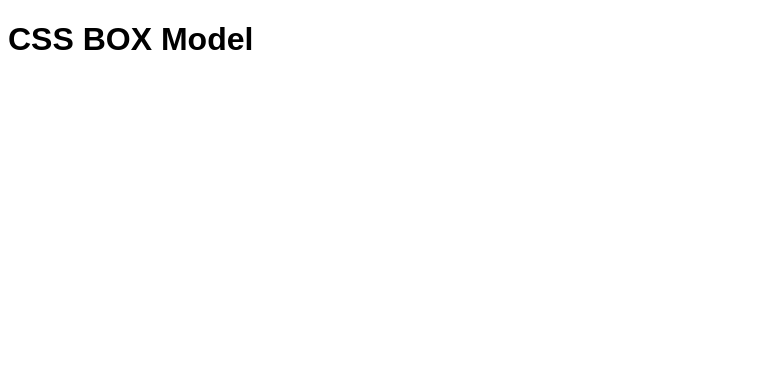
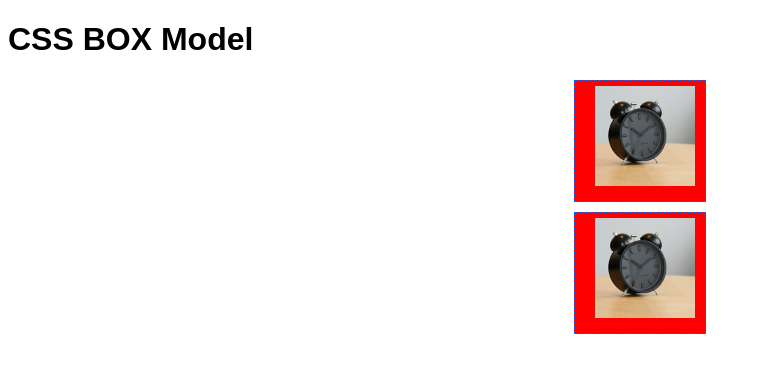
Before and after one commit to hectorip/CSSBoxModel, a plain HTML site: page index.html in a window 1280 px wide. Shown: the whole page, without its empty margins (0-760 px from the left). Drawn offline with Linux system fonts and the light colour scheme.

Commit message:
Box model

```diff
--- a/css/main.css
+++ b/css/main.css
@@ -1,3 +1,12 @@
 *{
     font-family: sans-serif;
 }
+
+img{
+    background-color: red;
+    display: block;
+    width: 100px;
+    padding: 5px 10px 15px 20px; /* reloj desde las 12 */
+    border: 1px #06F dashed;
+    margin: 10px auto;
+}
--- a/index.html
+++ b/index.html
@@ -7,6 +7,7 @@
 </head>
 <body>
     <h1> CSS BOX Model</h1>
-
+    <img src="img/clock.jpg" alt="Es un reloj">
+    <img src="img/clock.jpg" alt="Es un reloj">
 </body>
 </html>
```
Also changed, not shown: img/clock.jpg (added).
